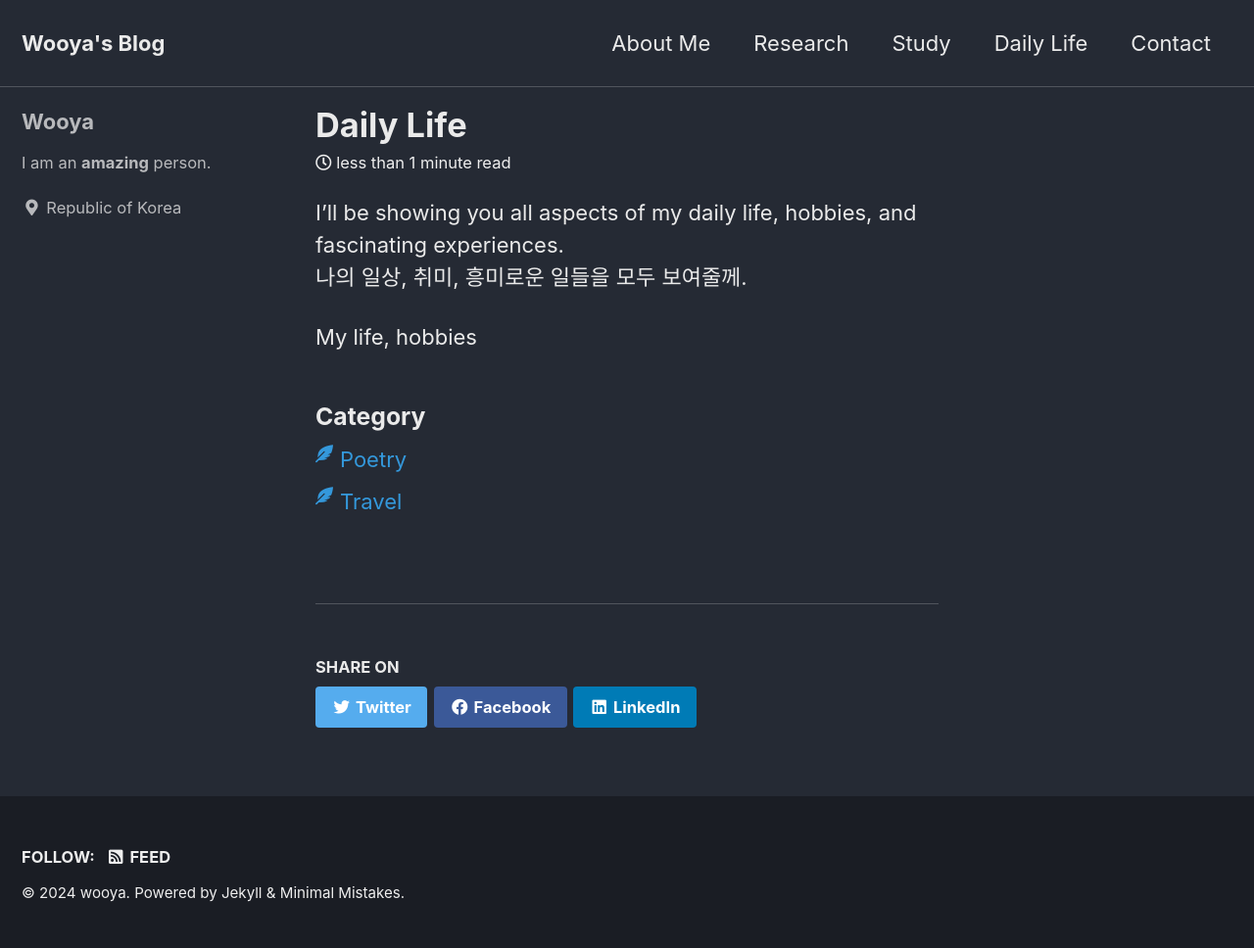
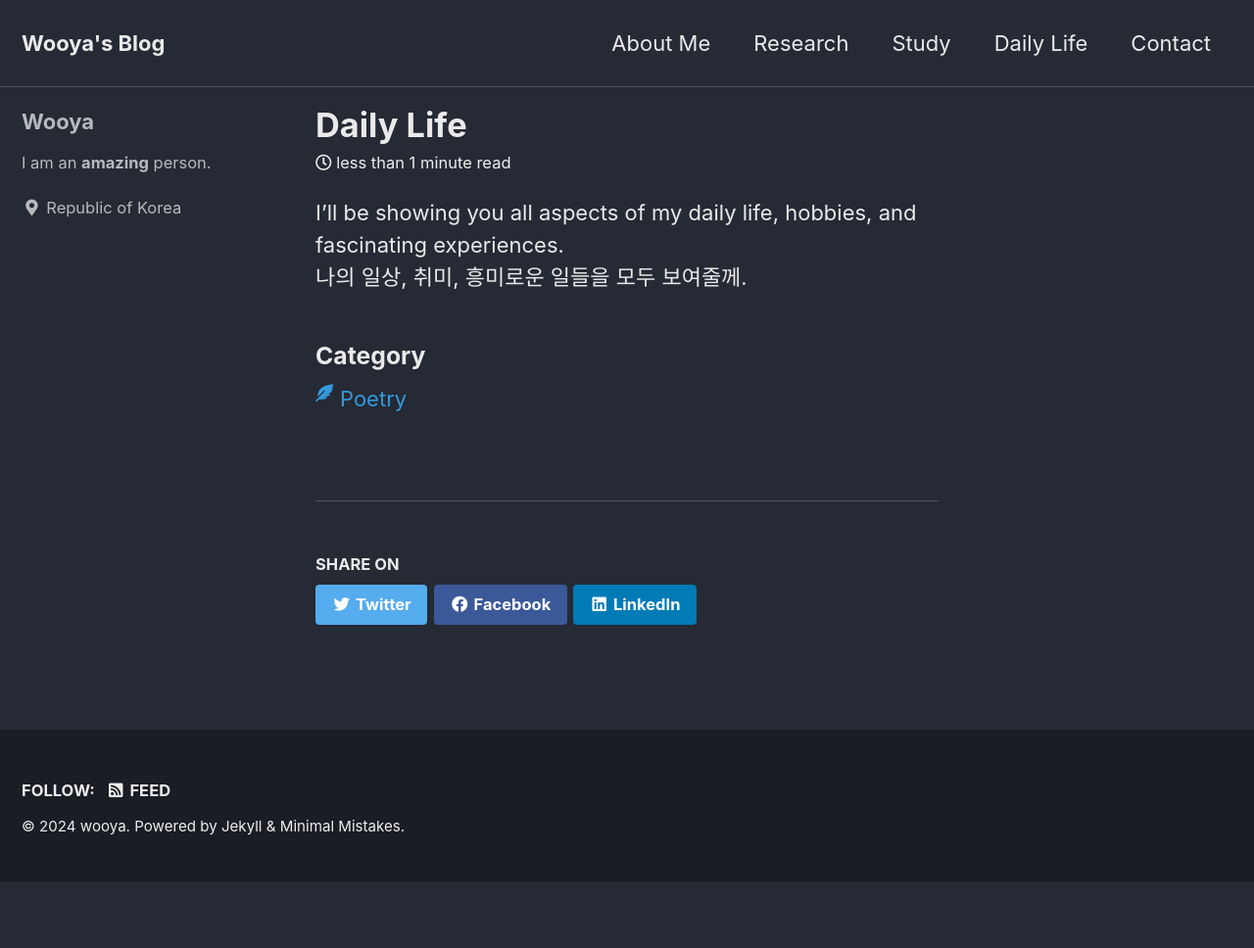
Before and after one commit to wooya0130/wooya0130.github.io, a Jekyll site: the page built from _pages/daily-life.md, in a window 1280 px wide. Shown: the whole page at 98% size. Built offline with Jekyll 4.4.1, drawn with Linux system fonts in a browser that asks for light colours; cached includes are drawn as plain includes; after the commit the page ends 900 px from its top, so only the background shows below that.

Commit message:
Update daily-life.md

```diff
--- a/_pages/daily-life.md
+++ b/_pages/daily-life.md
@@ -7,10 +7,8 @@ permalink: /daily-life/
 I’ll be showing you all aspects of my daily life, hobbies, and fascinating experiences. <br>
 나의 일상, 취미, 흥미로운 일들을 모두 보여줄께.
 
-My life, hobbies
-
 ### Category
 <ul class="custom-list">
   <li><a href="/daily-life/poetry/">Poetry</a></li>
-  <li><a href="/daily-life/travel/">Travel</a></li>
+<!--   <li><a href="/daily-life/travel/">Travel</a></li> -->
 </ul>
```
